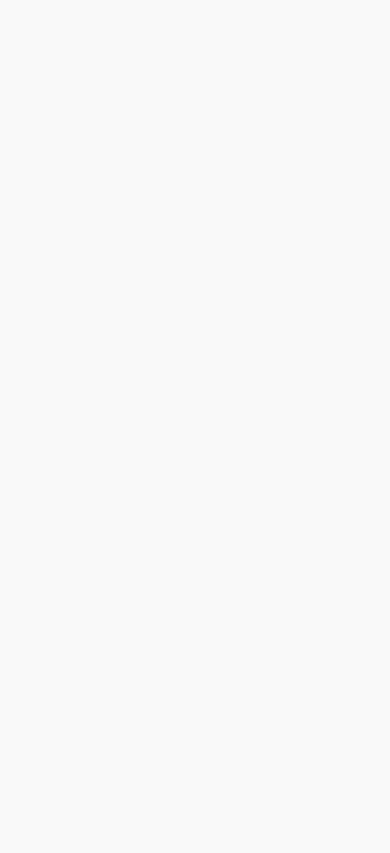
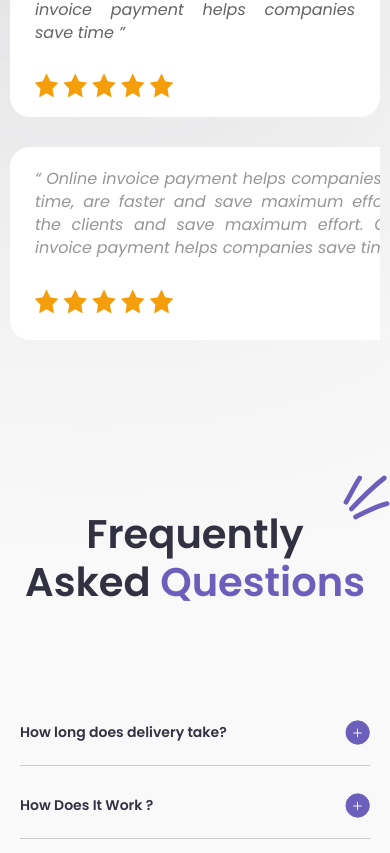
Before and after one commit to MaksimNikolaev/food_store, a React (Create React App) app: page / in a window 390 px wide. Shown: the part 4411-5264 px from the top of the page. Before the commit the page ends 4380 px from the top, so only its background shows below. Built offline with nearby package versions, Linux system fonts and the light colour scheme; a web font is replaced by a local one.

Commit message:
feat: адаптив секции c вопросами

```diff
--- a/src/entities/questions/ui/questions.module.css
+++ b/src/entities/questions/ui/questions.module.css
@@ -96,3 +96,49 @@
   transform: rotate(180deg);
   background-image: url('../../../shared/assets/icons/minus.svg');
 }
+
+@media (max-width: 1280px) {
+  .questions {
+    padding: 175px 40px 180px;
+  }
+}
+
+@media (max-width: 768px) {
+  .questions {
+    padding: 90px 20px;
+  }
+  .caption {
+    font-size: 18px;
+    line-height: 1;
+  }
+  .text {
+    font-size: 16px;
+  }
+  .title {
+    font-size: 40px;
+  }
+  .title::after {
+    content: url('../../../shared/assets/icons/Illustration.svg');
+    position: absolute;
+    top: -35px;
+    right: -20px;
+  }
+}
+
+@media (max-width: 500px) {
+  .caption {
+    font-size: 14px;
+  }
+  .group {
+    gap: 10px;
+  }
+  .text {
+    font-size: 12px;
+  }
+  .btn {
+    width: 25px;
+    height: 25px;
+    background-size: 25px;
+    flex-shrink: 0;
+  }
+}
--- a/src/pages/home/home.tsx
+++ b/src/pages/home/home.tsx
@@ -19,8 +19,8 @@ export const Home = () => {
         <MobileBlock/>
         <Recipes/>
         <ControlBlock/>
-        {/* <Reviews/>
-        <Questions/> */}
+        <Reviews/>
+        <Questions/>
       </main>
       <Footer />
     </>
```
